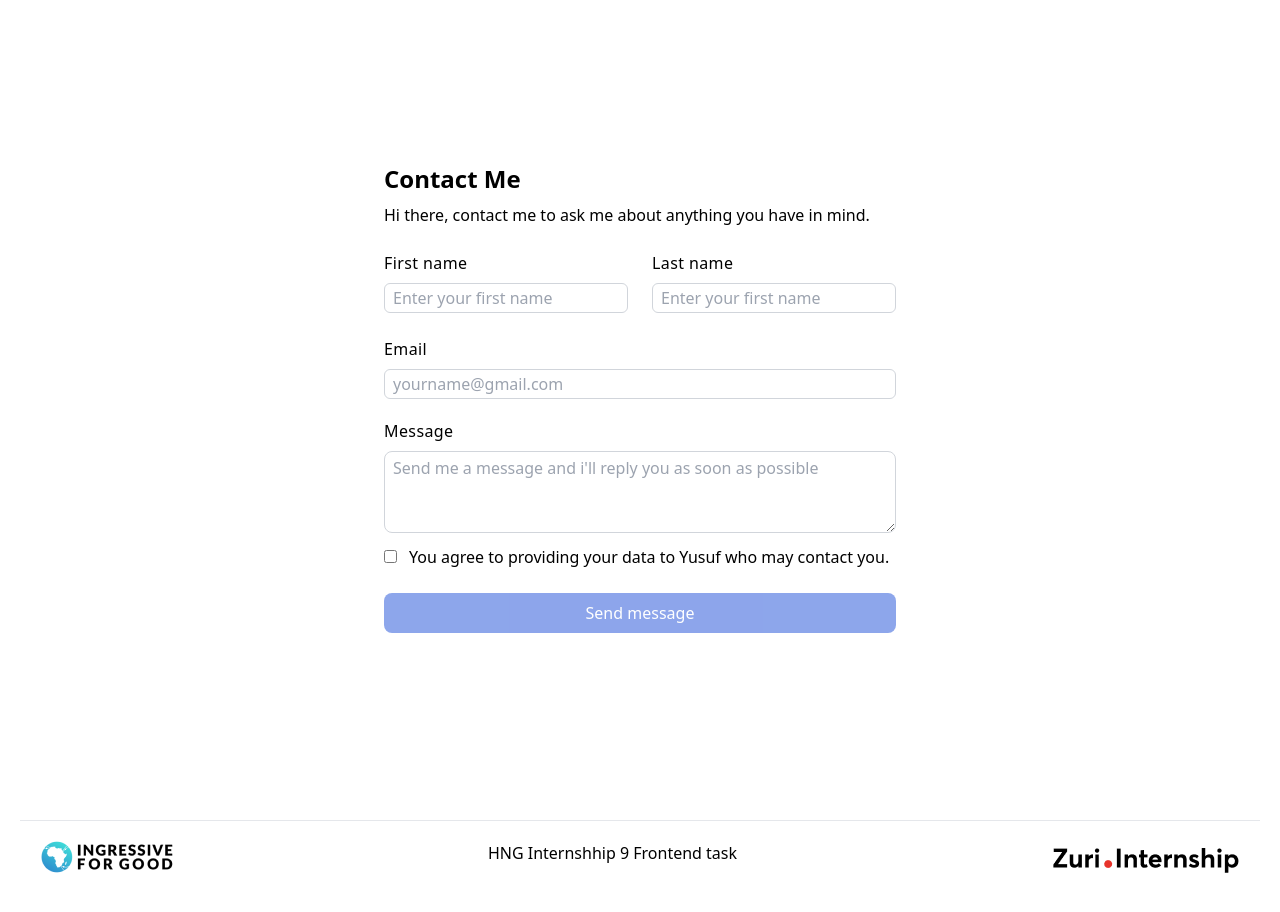
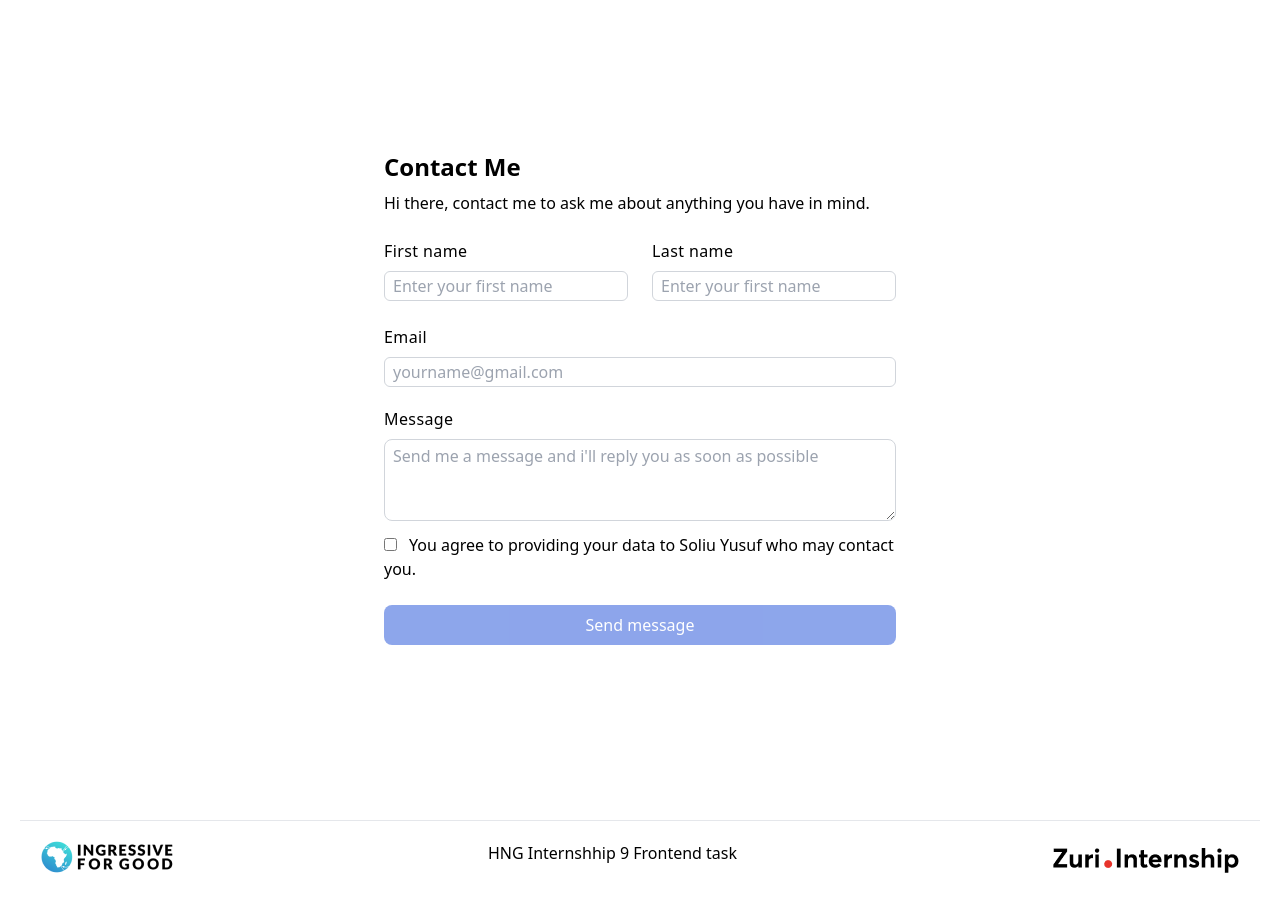
Before and after one commit to whalay/Linktree, a React (Vite) app: page /contact in a window 1280 px wide. Built offline with nearby package versions, Linux system fonts and the light colour scheme.

Commit message:
fix Bug: added a redirect

```diff
--- a/src/components/Contact.jsx
+++ b/src/components/Contact.jsx
@@ -99,7 +99,7 @@
                 }`}
               />
               {FnameHasError && (
-                <p className="text-red-600">please input your First name</p>
+                <p className="text-red-600">Please input your First name</p>
               )}
             </div>
             <div className="w-full md:w-1/2 px-3  ">
@@ -163,7 +163,7 @@
             <label className="" htmlFor=""></label>
             <input type="checkbox" name="" id="" className="mr-3" />
             <span className="">
-              You agree to providing your data to Yusuf who may contact you.
+              You agree to providing your data to Soliu Yusuf who may contact you.
             </span>
           </div>
 
```
